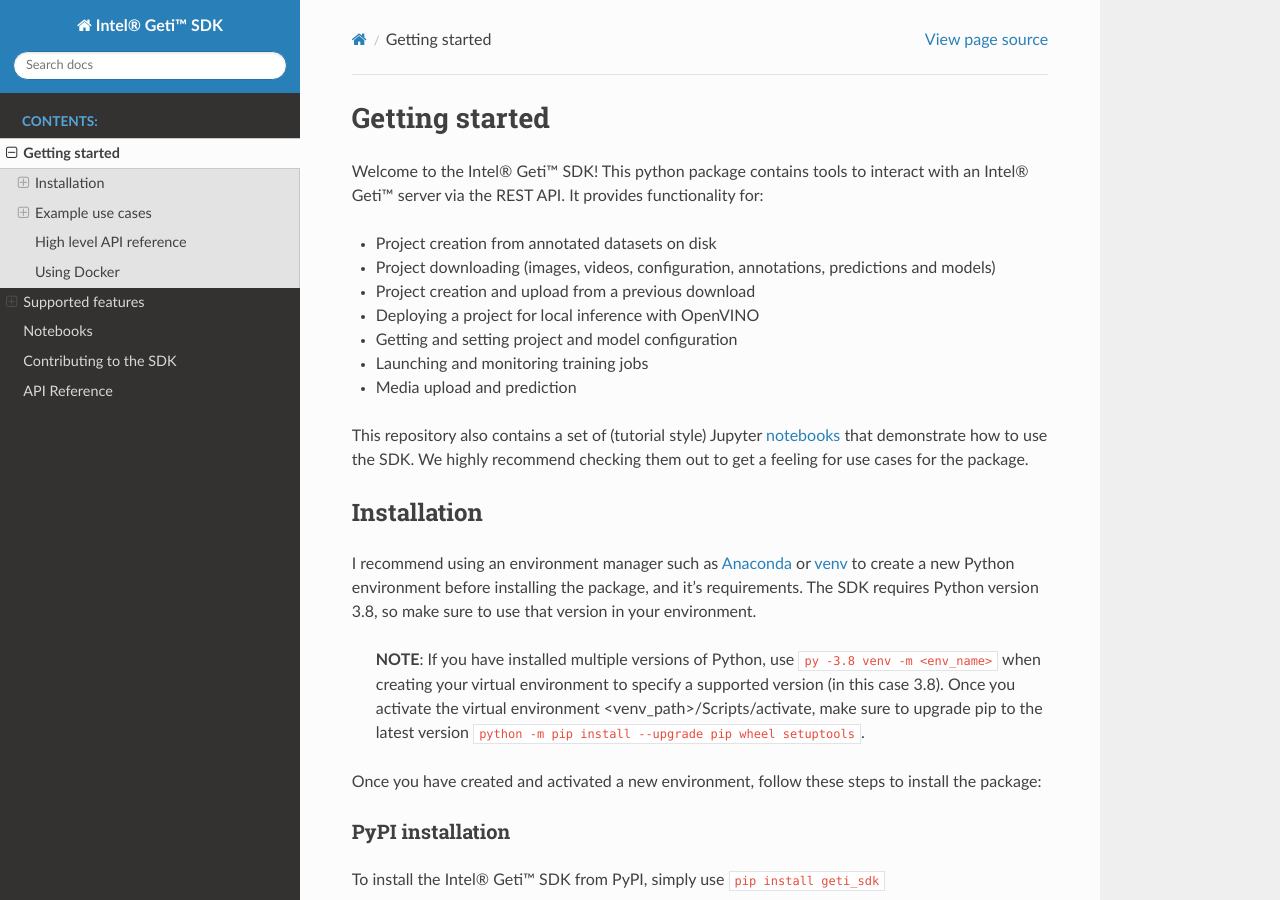
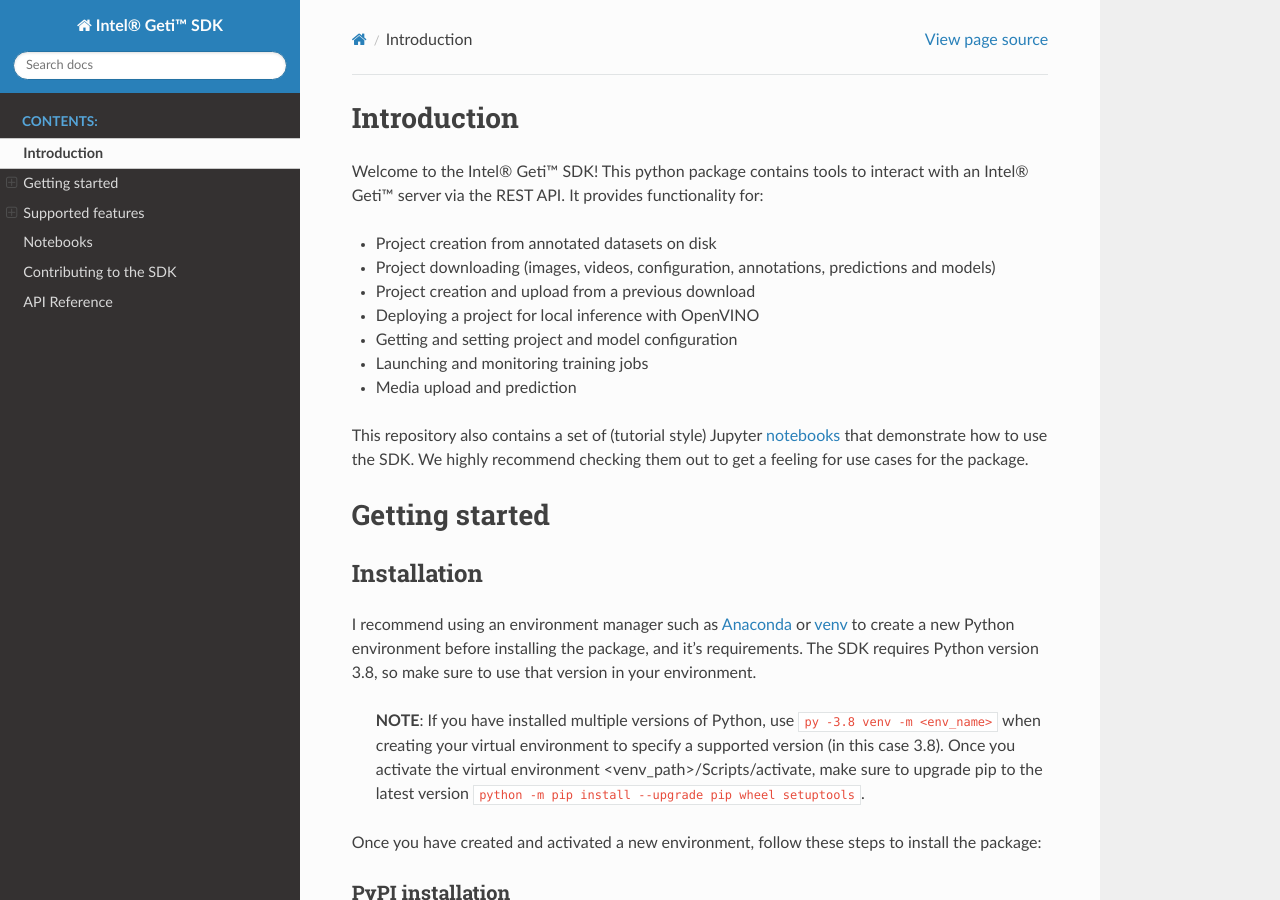
Before and after one commit to openvinotoolkit/geti-sdk, a Sphinx documentation site: the page built from docs/source/getting_started.rst, in a window 1280 px wide and 900 px high. Built offline with Sphinx 7.4.7 and the Read the Docs theme 2.0.0, drawn with Linux system fonts in a browser that asks for light colours; pages that are not in the unit, such as notebooks, are missing from menus.

Commit message:
Minor documentation update

```diff
--- a/README.md
+++ b/README.md
@@ -1,4 +1,4 @@
-# Getting started
+# Introduction
 
 Welcome to the Intel® Geti™ SDK! This python package contains tools to interact with an
 Intel® Geti™ server via the REST API. It provides functionality for:
--- a/docs/source/contributing_to_the_sdk.rst
+++ b/docs/source/contributing_to_the_sdk.rst
@@ -2,7 +2,7 @@
 =======================
 
 .. toctree::
-   :maxdepth: 2
+   :maxdepth: 1
 
    contributing
    testing
```
Also changed, not shown: other parts of README.md (+2 -0 lines).
